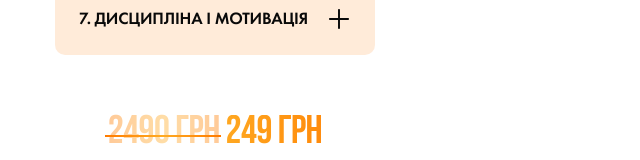
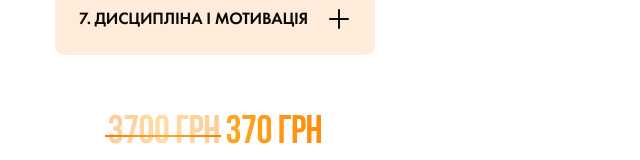
Before and after one commit to RomanIsaiev/work-website-91, a website built with Vite: page index.html in a window 1280 px wide. Shown: the part 6719-6879 px from the top of the page, 0-640 px from the left. Built offline with nearby package versions, Linux system fonts and the light colour scheme; a script that the page names is missing; what vanilla-infinite-marquee would draw is missing.

Commit message:
upd price

```diff
--- a/index.html
+++ b/index.html
@@ -783,7 +783,7 @@
       <section class="bonus" id="buy">
         <div class="container">
           <div class="price-container">
-            <p class="price"><span>2490 грн</span> 249 грн</p>
+            <p class="price"><span>3700 грн</span> 370 грн</p>
           </div>
           <div class="form">
             <script
@@ -1077,7 +1077,7 @@
       <section class="price-archor">
         <div class="container">
           <div class="price-container">
-            <p class="price"><span>2490 грн</span> 249 грн</p>
+            <p class="price"><span>3700 грн</span> 370 грн</p>
           </div>
           <a class="btn-link-container" href="#buy">
             <p class="btn-link">Приєднатись</p>
```
